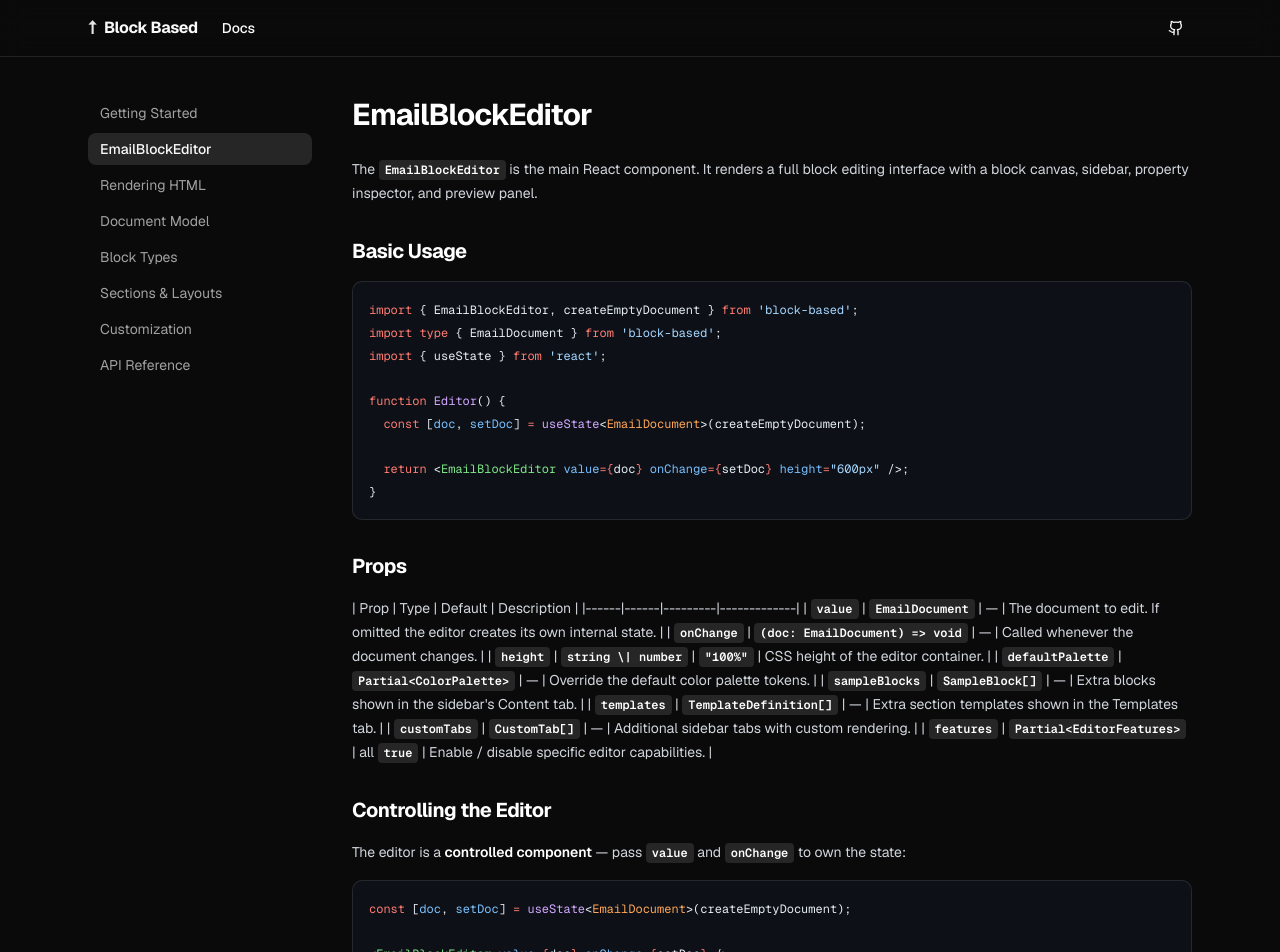
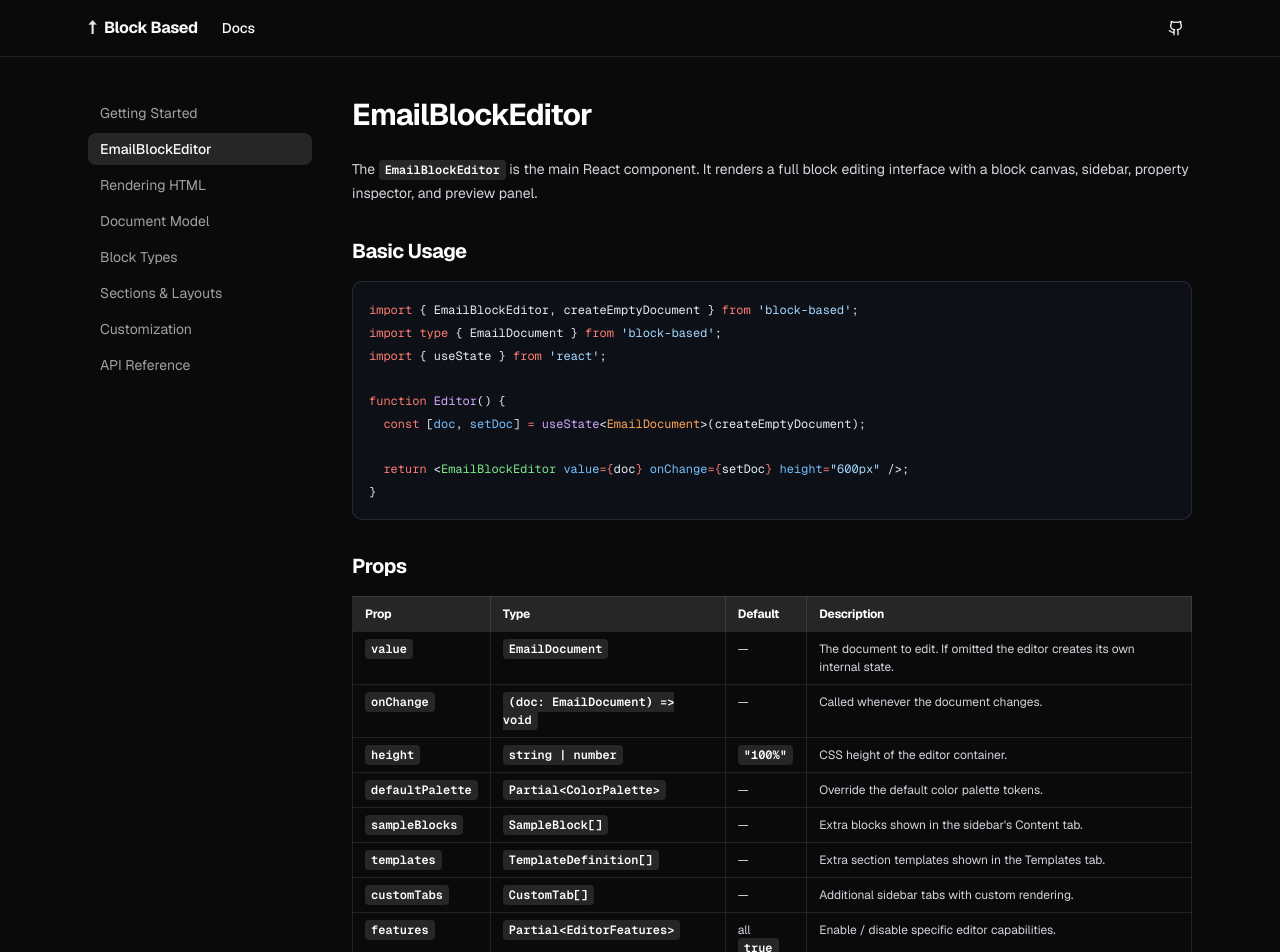
Before and after one commit to monokaijs/block-based, a Next.js app in the folder apps/landing/: page /docs/editor in a window 1280 px wide. Shown: the top 952 px of the page. Built offline with nearby package versions, Linux system fonts and the light colour scheme.

Commit message:
fix: convert MDX pipe tables to HTML tables for Turbopack compatibility

```diff
--- a/apps/landing/src/app/docs/customization/page.mdx
+++ b/apps/landing/src/app/docs/customization/page.mdx
@@ -70,10 +70,19 @@
 
 The `CustomTabContext` provides:
 
-| Field | Type | Description |
-|-------|------|-------------|
-| `document` | `EmailDocument` | Current document state |
-| `onChange` | `(doc: EmailDocument) => void` | Update the document |
+<table>
+  <thead>
+    <tr>
+      <th>Field</th>
+      <th>Type</th>
+      <th>Description</th>
+    </tr>
+  </thead>
+  <tbody>
+    <tr><td>`document`</td><td>`EmailDocument`</td><td>Current document state</td></tr>
+    <tr><td>`onChange`</td><td>`(doc: EmailDocument) => void`</td><td>Update the document</td></tr>
+  </tbody>
+</table>
 
 ## Section Templates
 
--- a/apps/landing/src/app/docs/editor/page.mdx
+++ b/apps/landing/src/app/docs/editor/page.mdx
@@ -19,16 +19,26 @@
 
 ## Props
 
-| Prop | Type | Default | Description |
-|------|------|---------|-------------|
-| `value` | `EmailDocument` | — | The document to edit. If omitted the editor creates its own internal state. |
-| `onChange` | `(doc: EmailDocument) => void` | — | Called whenever the document changes. |
-| `height` | `string \| number` | `"100%"` | CSS height of the editor container. |
-| `defaultPalette` | `Partial<ColorPalette>` | — | Override the default color palette tokens. |
-| `sampleBlocks` | `SampleBlock[]` | — | Extra blocks shown in the sidebar's Content tab. |
-| `templates` | `TemplateDefinition[]` | — | Extra section templates shown in the Templates tab. |
-| `customTabs` | `CustomTab[]` | — | Additional sidebar tabs with custom rendering. |
-| `features` | `Partial<EditorFeatures>` | all `true` | Enable / disable specific editor capabilities. |
+<table>
+  <thead>
+    <tr>
+      <th>Prop</th>
+      <th>Type</th>
+      <th>Default</th>
+      <th>Description</th>
+    </tr>
+  </thead>
+  <tbody>
+    <tr><td>`value`</td><td>`EmailDocument`</td><td>—</td><td>The document to edit. If omitted the editor creates its own internal state.</td></tr>
+    <tr><td>`onChange`</td><td>`(doc: EmailDocument) => void`</td><td>—</td><td>Called whenever the document changes.</td></tr>
+    <tr><td>`height`</td><td>`string | number`</td><td>`"100%"`</td><td>CSS height of the editor container.</td></tr>
+    <tr><td>`defaultPalette`</td><td>`Partial<ColorPalette>`</td><td>—</td><td>Override the default color palette tokens.</td></tr>
+    <tr><td>`sampleBlocks`</td><td>`SampleBlock[]`</td><td>—</td><td>Extra blocks shown in the sidebar's Content tab.</td></tr>
+    <tr><td>`templates`</td><td>`TemplateDefinition[]`</td><td>—</td><td>Extra section templates shown in the Templates tab.</td></tr>
+    <tr><td>`customTabs`</td><td>`CustomTab[]`</td><td>—</td><td>Additional sidebar tabs with custom rendering.</td></tr>
+    <tr><td>`features`</td><td>`Partial<EditorFeatures>`</td><td>all `true`</td><td>Enable / disable specific editor capabilities.</td></tr>
+  </tbody>
+</table>
 
 ## Controlling the Editor
 
--- a/apps/landing/src/app/docs/layout.tsx
+++ b/apps/landing/src/app/docs/layout.tsx
@@ -31,7 +31,9 @@
           [&_pre]:overflow-x-auto [&_pre]:text-sm [&_pre]:leading-relaxed
           [&_pre>code]:bg-transparent [&_pre>code]:p-0 [&_pre>code]:text-inherit
           [&_[data-rehype-pretty-code-figure]]:my-4
-          [&_[data-rehype-pretty-code-figure]_pre]:bg-[#0d1117]">
+          [&_[data-rehype-pretty-code-figure]_pre]:bg-[#0d1117]
+          prose-table:border-collapse prose-th:border prose-th:border-border prose-th:px-3 prose-th:py-2 prose-th:bg-muted
+          prose-td:border prose-td:border-border prose-td:px-3 prose-td:py-2">
           {children}
         </main>
       </div>
--- a/apps/landing/src/app/docs/page.mdx
+++ b/apps/landing/src/app/docs/page.mdx
@@ -44,16 +44,24 @@
 
 ## What's Included
 
-| Feature | Description |
-|---------|-------------|
-| **8 block types** | Heading, Paragraph, Button, Image, Divider, Spacer, Menu, HTML |
-| **Multi-column layouts** | 1–4 column sections with flexible width ratios |
-| **Drag & drop** | Reorder blocks and sections via dnd-kit |
-| **Visual inspector** | Edit typography, colors, padding, margins, borders |
-| **Responsive preview** | Desktop, tablet, and mobile view modes |
-| **HTML export** | Clean, production-ready HTML output |
-| **Color palette** | Semantic color system with custom color support |
-| **Templates** | Pre-built section templates (hero, CTA, two-column) |
+<table>
+  <thead>
+    <tr>
+      <th>Feature</th>
+      <th>Description</th>
+    </tr>
+  </thead>
+  <tbody>
+    <tr><td><strong>8 block types</strong></td><td>Heading, Paragraph, Button, Image, Divider, Spacer, Menu, HTML</td></tr>
+    <tr><td><strong>Multi-column layouts</strong></td><td>1–4 column sections with flexible width ratios</td></tr>
+    <tr><td><strong>Drag & drop</strong></td><td>Reorder blocks and sections via dnd-kit</td></tr>
+    <tr><td><strong>Visual inspector</strong></td><td>Edit typography, colors, padding, margins, borders</td></tr>
+    <tr><td><strong>Responsive preview</strong></td><td>Desktop, tablet, and mobile view modes</td></tr>
+    <tr><td><strong>HTML export</strong></td><td>Clean, production-ready HTML output</td></tr>
+    <tr><td><strong>Color palette</strong></td><td>Semantic color system with custom color support</td></tr>
+    <tr><td><strong>Templates</strong></td><td>Pre-built section templates (hero, CTA, two-column)</td></tr>
+  </tbody>
+</table>
 
 ## Next Steps
 
--- a/apps/landing/src/app/docs/rendering/page.mdx
+++ b/apps/landing/src/app/docs/rendering/page.mdx
@@ -29,15 +29,23 @@
 
 The renderer processes every part of the document:
 
-| Document Part | HTML Output |
-|---------------|-------------|
-| `settings.backgroundColor` | Outer `<body>` background |
-| `settings.contentBackgroundColor` | Inner container background |
-| `settings.fontFamily` / `fontSize` / `fontWeight` | Applied to the body wrapper |
-| `settings.preheaderText` | Hidden `<div>` at the top of the output |
-| Each `section` | A `<table>` row with section-level padding, background, and borders |
-| Each `column` | A `<td>` within the section's table row |
-| Each `block` | Block-specific HTML (see [Block Types](/docs/blocks)) |
+<table>
+  <thead>
+    <tr>
+      <th>Document Part</th>
+      <th>HTML Output</th>
+    </tr>
+  </thead>
+  <tbody>
+    <tr><td>`settings.backgroundColor`</td><td>Outer `<body>` background</td></tr>
+    <tr><td>`settings.contentBackgroundColor`</td><td>Inner container background</td></tr>
+    <tr><td>`settings.fontFamily` / `fontSize` / `fontWeight`</td><td>Applied to the body wrapper</td></tr>
+    <tr><td>`settings.preheaderText`</td><td>Hidden `<div>` at the top of the output</td></tr>
+    <tr><td>Each `section`</td><td>A `<table>` row with section-level padding, background, and borders</td></tr>
+    <tr><td>Each `column`</td><td>A `<td>` within the section's table row</td></tr>
+    <tr><td>Each `block`</td><td>Block-specific HTML (see <a href="/docs/blocks">Block Types</a>)</td></tr>
+  </tbody>
+</table>
 
 ## Using the HTML
 
--- a/apps/landing/src/app/docs/sections/page.mdx
+++ b/apps/landing/src/app/docs/sections/page.mdx
@@ -7,14 +7,23 @@
 
 The editor's **Rows** sidebar tab provides built-in layout presets:
 
-| Preset | Columns | Width Ratios |
-|--------|---------|--------------|
-| 1 column | 1 | 100% |
-| 2 columns | 2 | 50% / 50% |
-| 3 columns | 3 | 33.33% each |
-| 4 columns | 4 | 25% each |
-| Sidebar left | 2 | 35% / 65% |
-| Sidebar right | 2 | 65% / 35% |
+<table>
+  <thead>
+    <tr>
+      <th>Preset</th>
+      <th>Columns</th>
+      <th>Width Ratios</th>
+    </tr>
+  </thead>
+  <tbody>
+    <tr><td>1 column</td><td>1</td><td>100%</td></tr>
+    <tr><td>2 columns</td><td>2</td><td>50% / 50%</td></tr>
+    <tr><td>3 columns</td><td>3</td><td>33.33% each</td></tr>
+    <tr><td>4 columns</td><td>4</td><td>25% each</td></tr>
+    <tr><td>Sidebar left</td><td>2</td><td>35% / 65%</td></tr>
+    <tr><td>Sidebar right</td><td>2</td><td>65% / 35%</td></tr>
+  </tbody>
+</table>
 
 ## Creating Sections Programmatically
 
```
